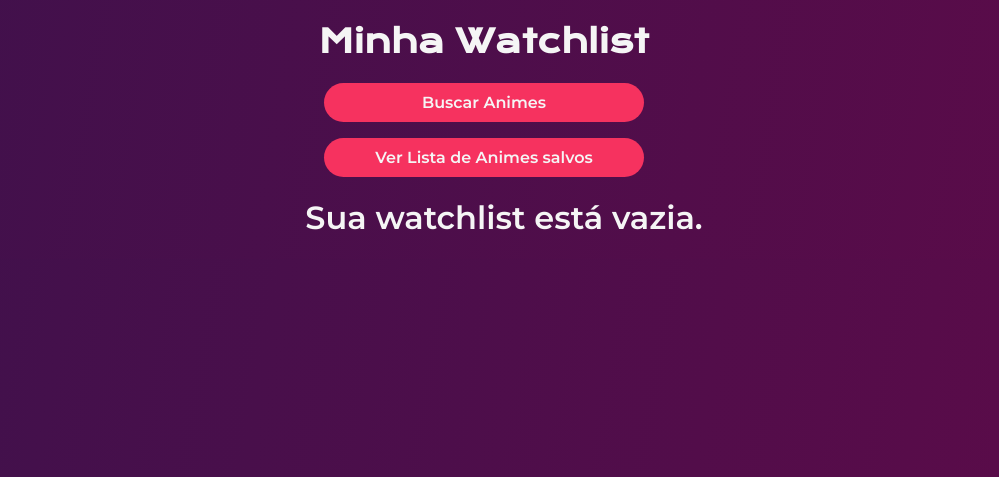
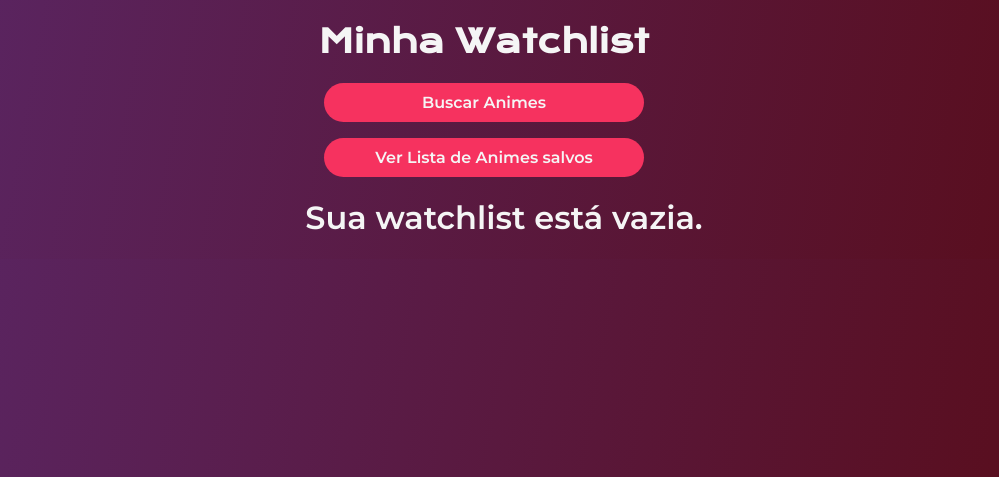
Before and after one commit to MateusIR/workshop-fabrica-2024.2, a Django app: page /watchlist/minha-watchlist/ in a window 1280 px wide. Shown: the top 477 px of the page, without its empty margins (156-1155 px from the left). Run offline with Django 5.2, Linux system fonts and the light colour scheme; data that the repository does not hold is empty.

Commit message:
pequenos ajustes 👍

```diff
--- a/ProjetoWorkshopFabrica/static/style.css
+++ b/ProjetoWorkshopFabrica/static/style.css
@@ -1,7 +1,8 @@
 @import url('https://fonts.googleapis.com/css2?family=Krona+One&family=Montserrat:wght@400;500;600&display=swap');
 
 body {
-    background: linear-gradient(100deg, #3f114c, #5c0b49);
+    background: linear-gradient(100deg, #1e0225, #750d1d);
+
     font-family: 'Montserrat', sans-serif;
     text-decoration: none;
     margin: 0;
@@ -116,6 +117,6 @@ transition: all 0.2s 0.1s cubic-bezier(0.55, 0, 0.1, 1);
     padding: 2rem;
     margin: 2rem;
     border-radius: 6px;
-    background-color: #3c0418;
+    background-color: #0a0a3a;
 
 }
--- a/animes/templates/deletar_anime.html
+++ b/animes/templates/deletar_anime.html
@@ -7,7 +7,7 @@
      <link rel="stylesheet" href="{% static 'style.css'%}">
     <title>Deletar Anime</title>
 </head>
-<body>
+<body style="background: linear-gradient(100deg, #5a2768, #590c18)">
     <div class="organizar-centro">
     <h1>Deletar Anime</h1>
     <p>Tem certeza que deseja deletar o anime "{{ anime.nome }}"?</p>
--- a/watchlist/templates/watchlist.html
+++ b/watchlist/templates/watchlist.html
@@ -7,7 +7,7 @@
      <link rel="stylesheet" href="{% static 'style.css'%}">
     <title>Minha Watchlist</title>
 </head>
-<body>
+<body style="background: linear-gradient(100deg, #5a2768, #590c18)">
     <h1>Minha Watchlist</h1>
     <a class="links" href="{% url 'buscar_anime' %}">Buscar Animes</a>
     <a class="links" href="{% url 'listar_animes' %}">Ver Lista de Animes salvos</a>
```
